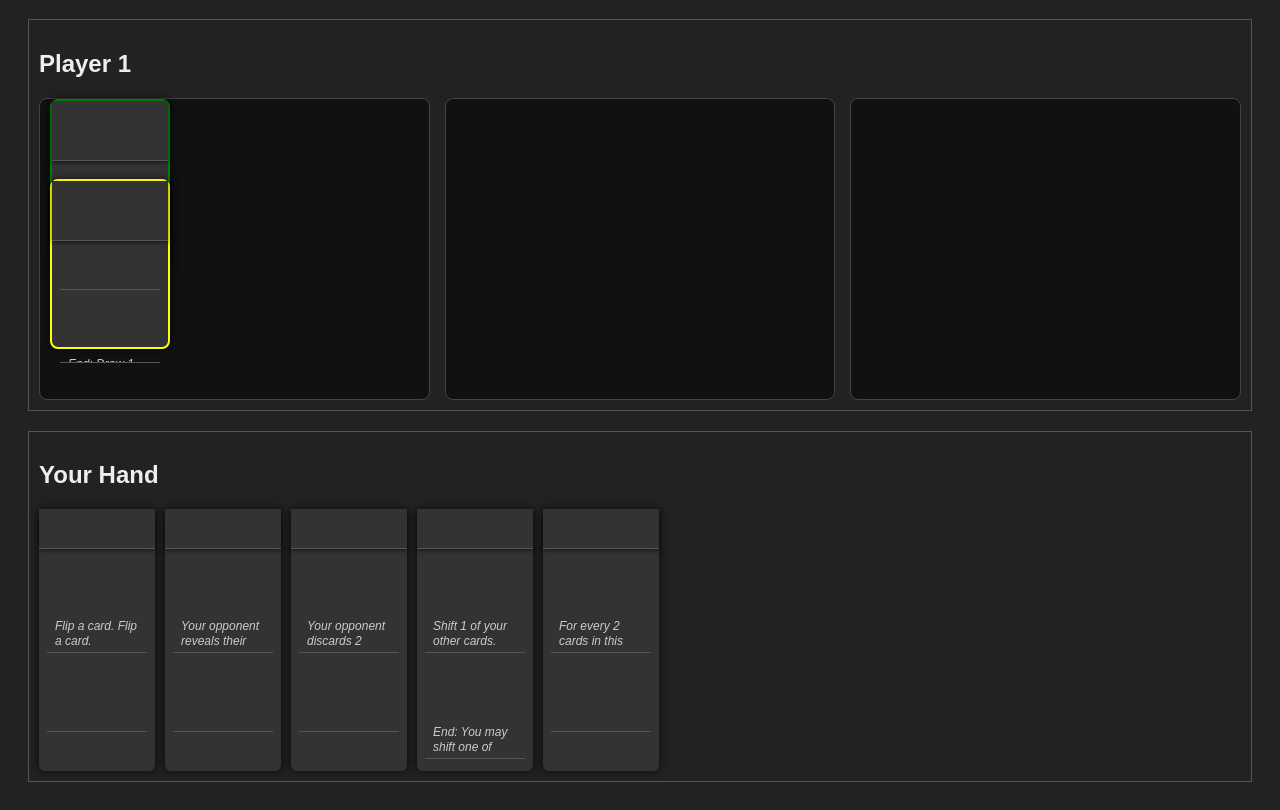
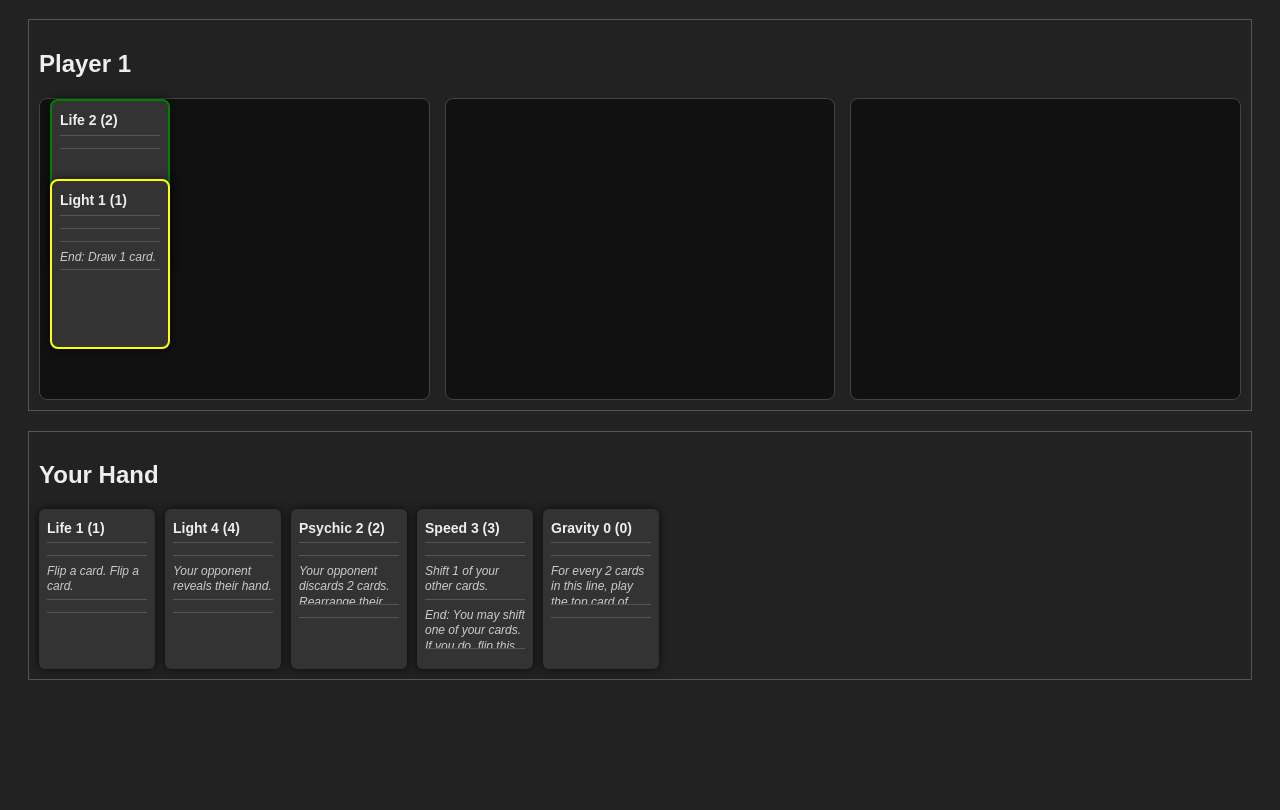
Before and after one commit to lucasrochester/compile-game, a website: page public/index.html in a window 1280 px wide. Shown: the part 501-1311 px from the top of the page. After the commit the page ends 1209 px from the top, so only its background shows below. Drawn offline with Linux system fonts and the light colour scheme.

Commit message:
Update style.css

```diff
--- a/public/style.css
+++ b/public/style.css
@@ -40,10 +40,10 @@ body {
   box-sizing: border-box;
   display: flex;
   flex-direction: column;
-  padding: 4px 8px;
+  padding: 8px 8px 12px 8px;
   border: 2px solid gray;
   transition: top 0.3s ease;
-  overflow: visible;
+  overflow: hidden;
   z-index: 1;
   padding-bottom: 60px;
 }
@@ -76,79 +76,45 @@ body {
 }
 
 .card-section {
-  flex: 1 1 0;
-  padding: 6px 8px;
-  box-sizing: border-box;
+  flex: none;
   overflow-wrap: break-word;
   white-space: normal;
-  display: flex;
-  align-items: flex-start;
-  line-height: 1.4;
+  padding: 2px 0;
+  line-height: 1.3;
 }
 
 .card-name {
   font-weight: bold;
+  font-size: 14px;
   border-bottom: 1.5px solid #555;
-  font-size: 14px;
-  justify-content: flex-start;
-  flex: 0 0 20%;
-  padding-left: 4px;
-  padding-right: 4px;
-  z-index: 3;
-  position: relative;
+  padding-bottom: 6px;
+  margin-bottom: 6px;
 }
 
-.card-top {
-  position: absolute;
-  top: 0;
-  left: 0;
-  right: 0;
-  height: 60px;
-  background: #333;
-  z-index: 10;
-  padding: 8px 12px;
-  box-sizing: border-box;
-  border-bottom: 1.5px solid #555;
-  font-style: italic;
-  font-size: 13px;
-  color: #ccc;
-  overflow-y: auto;
-  scrollbar-width: thin;
-  scrollbar-color: #666 transparent;
-  display: flex !important;
-  box-shadow: 0 2px 4px rgba(0,0,0,0.5);
-  margin-bottom: 4px;
-  line-height: 1.4;
-  white-space: normal;
-}
-
-.card-middle, .card-bottom {
-  margin-top: 60px;
-  padding-left: 8px;
-  padding-right: 8px;
+.card-top, .card-middle, .card-bottom {
   font-style: italic;
   font-size: 12px;
   color: #ccc;
+  max-height: 36px;
   overflow-y: auto;
+  margin-bottom: 6px;
+  border-bottom: 1.5px solid #555;
+  padding-bottom: 4px;
   scrollbar-width: thin;
   scrollbar-color: #666 transparent;
-  border-bottom: 1.5px solid #555;
 }
 
+/* Hide middle and bottom if covered */
 .card.covered .card-middle,
 .card.covered .card-bottom {
   display: none !important;
 }
 
 .card.covered .card-top {
-  display: flex !important;
-  position: absolute;
-  top: 0;
-  left: 0;
-  right: 0;
-  z-index: 10;
+  display: block !important;
 }
 
+/* Hand container */
 #hand-container {
   border: 1px solid #555;
   padding: 10px;
@@ -163,10 +129,9 @@ body {
 #hand .card {
   position: relative;
   width: 100px;
-  height: auto;
   min-height: 140px;
   cursor: pointer;
-  padding: 6px 8px;
+  padding: 8px 8px 12px 8px;
   background: #444;
   border-radius: 6px;
   box-shadow: 0 0 10px rgba(0,0,0,0.7);
@@ -175,7 +140,7 @@ body {
   color: #eee;
   display: flex;
   flex-direction: column;
-  overflow: visible;
+  overflow: hidden;
   word-break: break-word;
 }
 
@@ -185,13 +150,15 @@ body {
 }
 
 #hand .card .card-section {
-  flex: none;
-  margin-bottom: 6px;
+  max-height: 36px;
   overflow-y: auto;
   white-space: normal;
   line-height: 1.3;
-  max-height: 40px;
-  overflow-wrap: break-word;
+  margin-bottom: 6px;
+  padding-bottom: 4px;
+  border-bottom: 1.5px solid #555;
+  scrollbar-width: thin;
+  scrollbar-color: #666 transparent;
 }
 
 #hand .card:hover {
```
